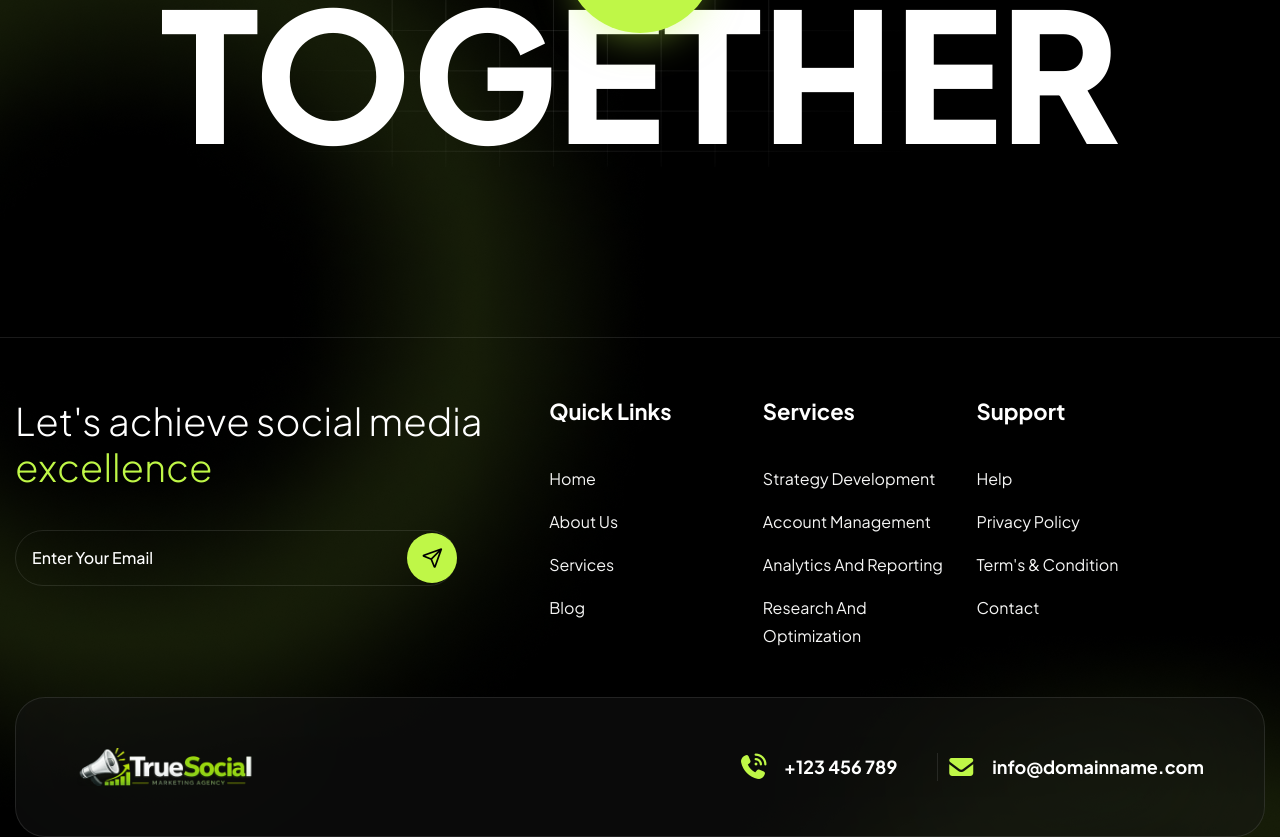
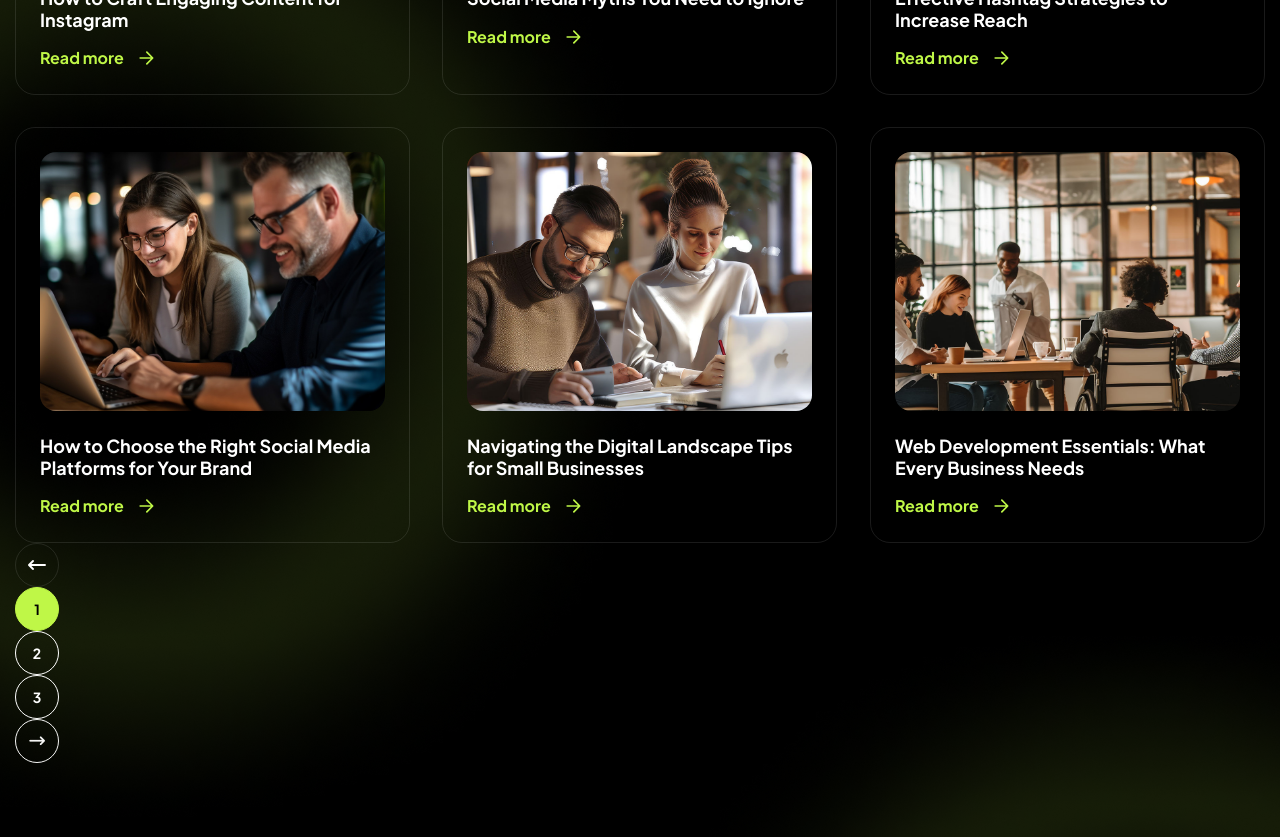
Before and after one commit to Jisap/vite-truesocial2, a React (Vite) app: page /blog in a window 1280 px wide. Shown: the part 1080-1917 px from the top of the page. Built offline with nearby package versions, Linux system fonts and the light colour scheme.

Commit message:
feat: implement blog page with grid layout and pagination component

```diff
--- a/src/components/sections/blog/BlogGrid.jsx
+++ b/src/components/sections/blog/BlogGrid.jsx
@@ -0,0 +1,28 @@
+import React from 'react'
+import BlogCard from '../../ui/BlogCard'
+import { blogPosts } from '../../../data/blogPosts'
+import Pagination from '../../ui/Pagination'
+
+const BlogGrid = () => {
+  return (
+    <>
+      <section className='py-20 lg:py-[100px]'>
+        <div className='container-custom'>
+          <div className='grid gap-8 sm:grid-cols-2 lg:grid-cols-3'>
+            {blogPosts.map((post, i) => (
+              <BlogCard
+                key={post.slug}
+                post={post}
+                delay={(i % 3) * 0.2}
+              />
+            ))}
+          </div>
+
+          <Pagination current={1} total={3} />
+        </div>
+      </section>
+    </>
+  )
+}
+
+export default BlogGrid
--- a/src/components/ui/Pagination.jsx
+++ b/src/components/ui/Pagination.jsx
@@ -0,0 +1,46 @@
+
+
+const Pagination = ({ current = 1, total = 3 }) => {
+
+  const pages = Array.from({ length: total }, (_, i) => i + 1);
+
+  return (
+    <>
+      <nav classname="mt-6 flex items-center gap-3" aria-label="Pagination">
+        <a
+          href="#"
+          aria-label="Previous page"
+          className="flex h-11 w-11 items-center justify-center rounded-full border border-divider text-primary transition-colors
+          duration-300 hover:border-accent hover:text-accent"
+        >
+          <i className="fa-solid fa-arrow-left-long"></i>
+        </a>
+
+        {pages.map((page) => (
+          <a
+            key={page}
+            className={`flex h-11 w-11 items-center justify-center rounded-full border text-sm font-bold transition-color duration-300
+                ${page === current
+                ? "border-accent bg-accent text-black"
+                : "border divider text-primary hover:border-accent"
+              }
+              `}
+          >
+            {page}
+          </a>
+        ))}
+
+        <a
+          href="#"
+          aria-label="Next page"
+          className="flex h-11 w-11 items-center justify-center rounded-full border text-sm font-bold transition-colors duration-300
+           hover:border-accent hover:text-accent"
+        >
+          <i className="fa-solid fa-arrow-right-long"></i>
+        </a>
+      </nav>
+    </>
+  )
+}
+
+export default Pagination
--- a/src/pages/Blog.jsx
+++ b/src/pages/Blog.jsx
@@ -1,3 +1,4 @@
+import BlogGrid from "../components/sections/blog/BlogGrid"
 import ScrollingTicker from "../components/sections/shared/ScrollingTicker"
 import PageHeader from "../components/ui/PageHeader"
 
@@ -14,6 +15,8 @@ const Blog = () => {
       />
 
       <ScrollingTicker />
+
+      <BlogGrid />
     </>
   )
 }
```
